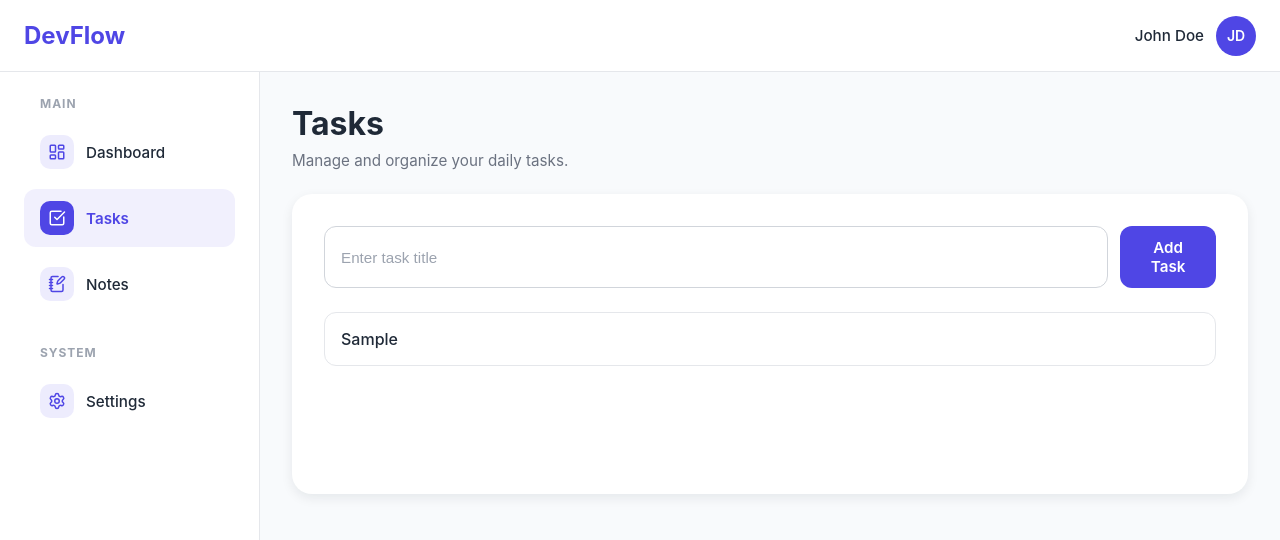
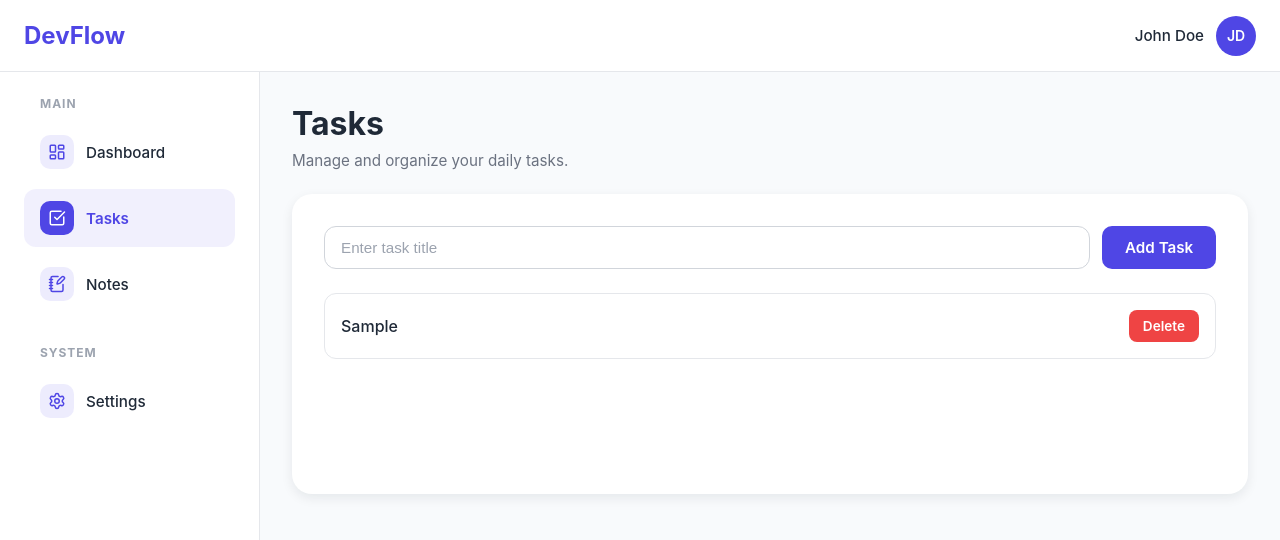
Before and after one commit to AmiraHassann/DevFlow, a React (Vite) app: page /tasks in a window 1280 px wide. Both pictures are taken after typing "Sample" into the empty fields and a click on the button "Add Task". Shown: the top 540 px of the page. Built offline with nearby package versions, Linux system fonts and the light colour scheme.

Commit message:
Adding delete task function button and validation for add task button

```diff
--- a/package.json
+++ b/package.json
@@ -10,7 +10,7 @@
     "preview": "vite preview"
   },
   "dependencies": {
-    "lucide-react": "^1.24.0",
+    "lucide-react": "^1.25.0",
     "react": "^19.2.7",
     "react-dom": "^19.2.7",
     "react-icons": "^5.7.0",
--- a/src/components/ui/Button/Button.module.css
+++ b/src/components/ui/Button/Button.module.css
@@ -1,12 +1,18 @@
 .button {
+  display: inline-flex;
+  align-items: center;
+  justify-content: center;
+  gap: 8px;
+
   border: none;
 
   background-color: var(--color-primary);
   color: white;
 
-  padding: 12px 18px;
+  padding: 10px 15px;
+  width: 8rem;
 
-  border-radius: var(--radius-md);
+  border-radius: 10px;
 
   font-size: 0.95rem;
   font-weight: 600;
@@ -17,9 +23,11 @@
 }
 
 .button:hover {
-  opacity: 0.9;
+  transform: translateY(-1px);
+
+  box-shadow: var(--shadow-md);
 }
 
 .button:active {
-  transform: scale(0.98);
+  transform: translateY(0);
 }
--- a/src/pages/Tasks/Tasks.jsx
+++ b/src/pages/Tasks/Tasks.jsx
@@ -8,9 +8,14 @@ import Input from "../../components/ui/Input/Input";
 function Tasks() {
   const [taskTitle, setTaskTitle] = useState("");
   const [tasks, setTasks] = useState([]);
+  const [error, setError] = useState("");
 
   const handleSubmit = () => {
-  if (!taskTitle.trim()) return;
+  if (!taskTitle.trim()) {
+    setError("Please enter a task first.");
+
+    return;
+  }
 
   const newTask = {
     id: Date.now(),
@@ -20,6 +25,16 @@ function Tasks() {
   setTasks([...tasks, newTask]);
 
   setTaskTitle("");
+
+  setError("");
+};
+
+  const handleDeleteTask = (taskId) => {
+    const updatedTasks = tasks.filter(
+      (task) => task.id !== taskId
+    );
+
+    setTasks(updatedTasks);
   };
 
   return (
@@ -39,15 +54,22 @@ function Tasks() {
           <Input
             placeholder="Enter task title"
             value={taskTitle}
-            onChange={(e) =>
-              setTaskTitle(e.target.value)
-            }
+            onChange={(e) => {
+            setTaskTitle(e.target.value);
+            setError("");
+          }}
           />
 
           <Button onClick={handleSubmit}>
             Add Task
           </Button>
         </div>
+
+          {error && (
+          <p className={styles.errorMessage}>
+            {error}
+          </p>
+        )}
 
         {tasks.length === 0 ? (
           <div className={styles.emptyState}>
@@ -60,7 +82,16 @@ function Tasks() {
                 key={task.id}
                 className={styles.taskCard}
               >
-        {task.title}
+                <span>{task.title}</span>
+
+                <button
+                  className={styles.deleteButton}
+                  onClick={() =>
+                    handleDeleteTask(task.id)
+                  }
+                >
+                  Delete
+                </button>
               </div>
             ))}
           </div>
--- a/src/pages/Tasks/Tasks.module.css
+++ b/src/pages/Tasks/Tasks.module.css
@@ -69,6 +69,10 @@
 }
 
 .taskCard {
+  display: flex;
+  align-items: center;
+  justify-content: space-between;
+
   padding: 16px;
 
   background-color: var(--color-surface);
@@ -77,9 +81,41 @@
 
   border-radius: var(--radius-md);
 
+  color: var(--color-text);
+
   font-weight: 500;
+}
 
-  color: var(--color-text);
+.errorMessage {
+  margin-bottom: 20px;
+
+  color: var(--color-danger);
+
+  font-size: 0.9rem;
+  font-weight: 500;
+}
+
+.deleteButton {
+  border: none;
+
+  background-color: var(--color-danger);
+
+  color: white;
+
+  padding: 8px 14px;
+
+  border-radius: 8px;
+
+  cursor: pointer;
+
+  font-size: 0.85rem;
+  font-weight: 600;
+
+  transition: opacity 0.2s ease;
+}
+
+.deleteButton:hover {
+  opacity: 0.9;
 }
 
 @media (max-width: 768px) {
```
Also changed, not shown: 1 other file (tests, documents, lock files or other folders). Lines whose indentation alone changed are shown as unchanged.
